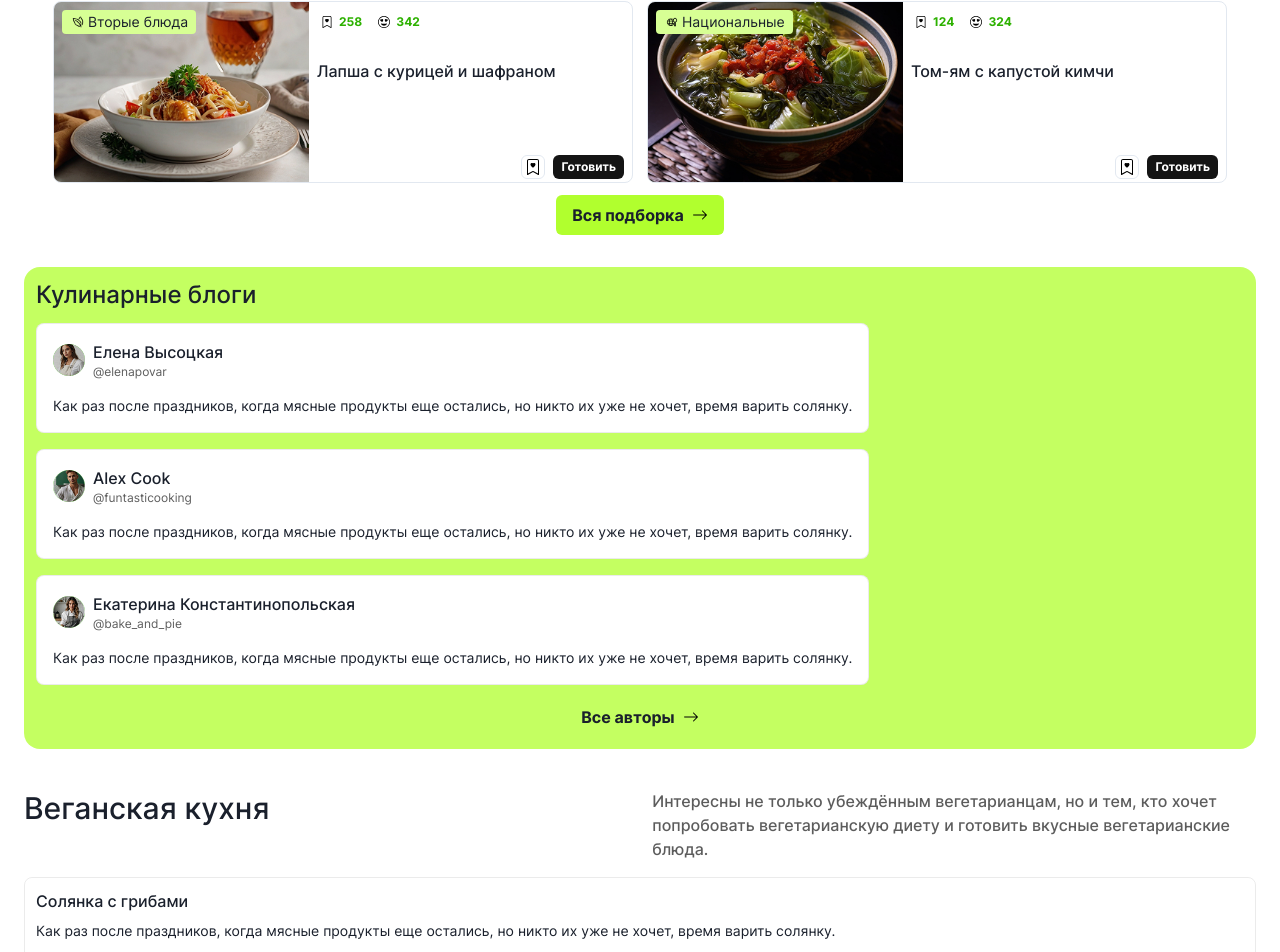
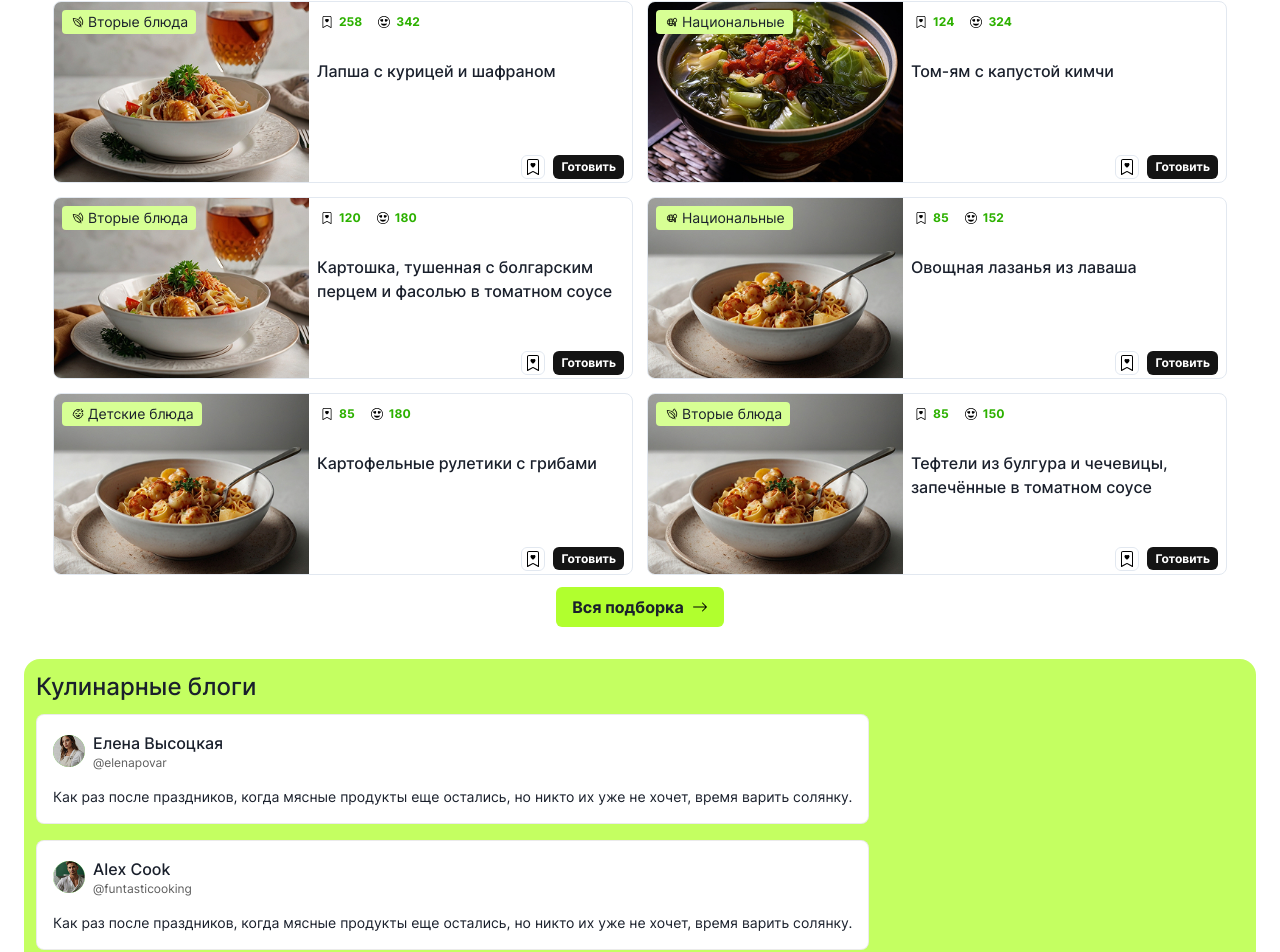
Before and after one commit to ClevertecFrontendLab/KazakovMaksim, a React (Vite) app: page / in a window 1280 px wide. Shown: the part 1039-1991 px from the top of the page. Built offline with nearby package versions, Linux system fonts and the light colour scheme.

Commit message:
feat(vegan): add vegan cuisine page

```diff
--- a/src/constants/mockData.ts
+++ b/src/constants/mockData.ts
@@ -349,6 +349,50 @@ export const mockProductHCards = [
             imgSrc: nationalDishes,
         },
     },
+    {
+        productTitle: 'Картошка, тушенная с болгарским перцем и фасолью в томатном соусе',
+        productDesc:
+            'Картошка, тушенная с болгарским перцем, фасолью, морковью и луком, -  вариант сытного блюда на каждый день. Фасоль в данном случае заменяет  мясо, делая рагу сытным и питательным. Чтобы сократить время  приготовления, возьмём консервированную фасоль. Блюдо хоть и простое, но в полной мере наполнено ароматами и имеет выразительный вкус за счёт  добавления томатной пасты.',
+        imgSrc: noodles,
+        profileNotifications: { bookmarkHeart: 120, emojiHeart: 180 },
+        category: {
+            name: 'Вторые блюда',
+            imgSrc: veganCuisine,
+        },
+    },
+    {
+        productTitle: 'Овощная лазанья из лаваша',
+        productDesc:
+            'Большое, сытное блюдо для ценителей блюд без мяса! Такая лазанья  готовится с овощным соусом и соусом бешамель, а вместо листов для  лазаньи используется тонкий лаваш.',
+        imgSrc: spaghetti,
+        profileNotifications: { bookmarkHeart: 85, emojiHeart: 152 },
+        category: {
+            name: 'Национальные',
+            imgSrc: nationalDishes,
+        },
+    },
+    {
+        productTitle: 'Картофельные рулетики с грибами',
+        productDesc:
+            'Рекомендую всем приготовить постное блюдо из картофеля и грибов.  Готовится это блюдо без яиц, без мяса и без сыра, из самых простых  ингредиентов, а получается очень вкусно и сытно. Постный рецепт  картофельных рулетиков с грибами, в томатном соусе, - на обед, ужин и  даже на праздничный стол!',
+        imgSrc: spaghetti,
+        profileNotifications: { bookmarkHeart: 85, emojiHeart: 180 },
+        category: {
+            name: 'Детские блюда',
+            imgSrc: kidsMeals,
+        },
+    },
+    {
+        productTitle: 'Тефтели из булгура и чечевицы, запечённые в томатном соусе',
+        productDesc:
+            'ефтели из булгура и чечевицы – яркие и питательные, отлично подходят  для постного и вегетарианского меню. Тефтели получаются нежными, а также сочными и ароматными благодаря использованию томатного соуса и душистых пряностей.',
+        imgSrc: spaghetti,
+        profileNotifications: { bookmarkHeart: 85, emojiHeart: 150 },
+        category: {
+            name: 'Вторые блюда',
+            imgSrc: veganCuisine,
+        },
+    },
 ];
 
 export const mockBlogCards = [
--- a/src/pages/VeganCuisinePage/VeganCuisinePage.tsx
+++ b/src/pages/VeganCuisinePage/VeganCuisinePage.tsx
@@ -1,3 +1,66 @@
-const VeganCuisinePage = () => <div>VeganCuisinePage</div>;
+import { Box, Button, Container, HStack, VStack } from '@chakra-ui/react';
+
+import { MenuTabs } from '~/components/MenuTabs';
+import { ProductHCard } from '~/components/ProductHCard';
+import { RelevantSection } from '~/components/RelevantSection';
+import { SectionFilters } from '~/components/SectionFilters';
+import { SectionHeading } from '~/components/SectionHeading';
+import { mockProductHCards } from '~/constants/mockData';
+
+const mockSectionHeading = {
+    titleText: 'Веганская кухня',
+    descriptionText:
+        'Интересны не только убеждённым вегетарианцам, но и тем, кто хочет  попробовать вегетарианскую диету и готовить вкусные  вегетарианские блюда.',
+};
+
+const VeganCuisinePage = () => (
+    <Container
+        m='0 auto'
+        as='section'
+        maxW={{ lg: '1408px', md: 'none' }}
+        px={{ base: '16px', md: '20px', lg: '24px' }}
+        pt={{ base: '80px', lg: '112px' }}
+        pb={{ base: '100px', md: '100px', lg: '0' }}
+    >
+        <VStack as='section' flexGrow='1' gap='8'>
+            <VStack pb='0' gap={{ base: '4', md: '4', lg: '8' }} w='100%'>
+                <SectionHeading {...mockSectionHeading} spacing={4} />
+                <SectionFilters />
+            </VStack>
+            <VStack gap='6'>
+                <Box
+                    w={{ base: '100vw', md: '100vw', lg: 'calc(100vw - 256px *2 - 24px *2)' }}
+                    maxW='100vw'
+                    overflow='hidden'
+                    pos='relative'
+                    h={{ base: '30px', md: '30px', lg: '40px' }}
+                >
+                    <MenuTabs />
+                </Box>
+                <VStack gap='4'>
+                    <HStack
+                        justifyContent='center'
+                        flexWrap='wrap'
+                        columnGap={{ base: '3', md: '4', '2xl': '6' }}
+                        rowGap={{ base: '3', md: '4', '2xl': '4' }}
+                    >
+                        {mockProductHCards.map((mockProductHCard) => (
+                            <ProductHCard
+                                key={mockProductHCard.productTitle}
+                                {...mockProductHCard}
+                            />
+                        ))}
+                    </HStack>
+                    <Button bg='lime.400' lineHeight='1.5'>
+                        Загрузить еще
+                    </Button>
+                </VStack>
+            </VStack>
+            <Box pt={{ md: '0', lg: '2' }}>
+                <RelevantSection />
+            </Box>
+        </VStack>
+    </Container>
+);
 
 export default VeganCuisinePage;
```
